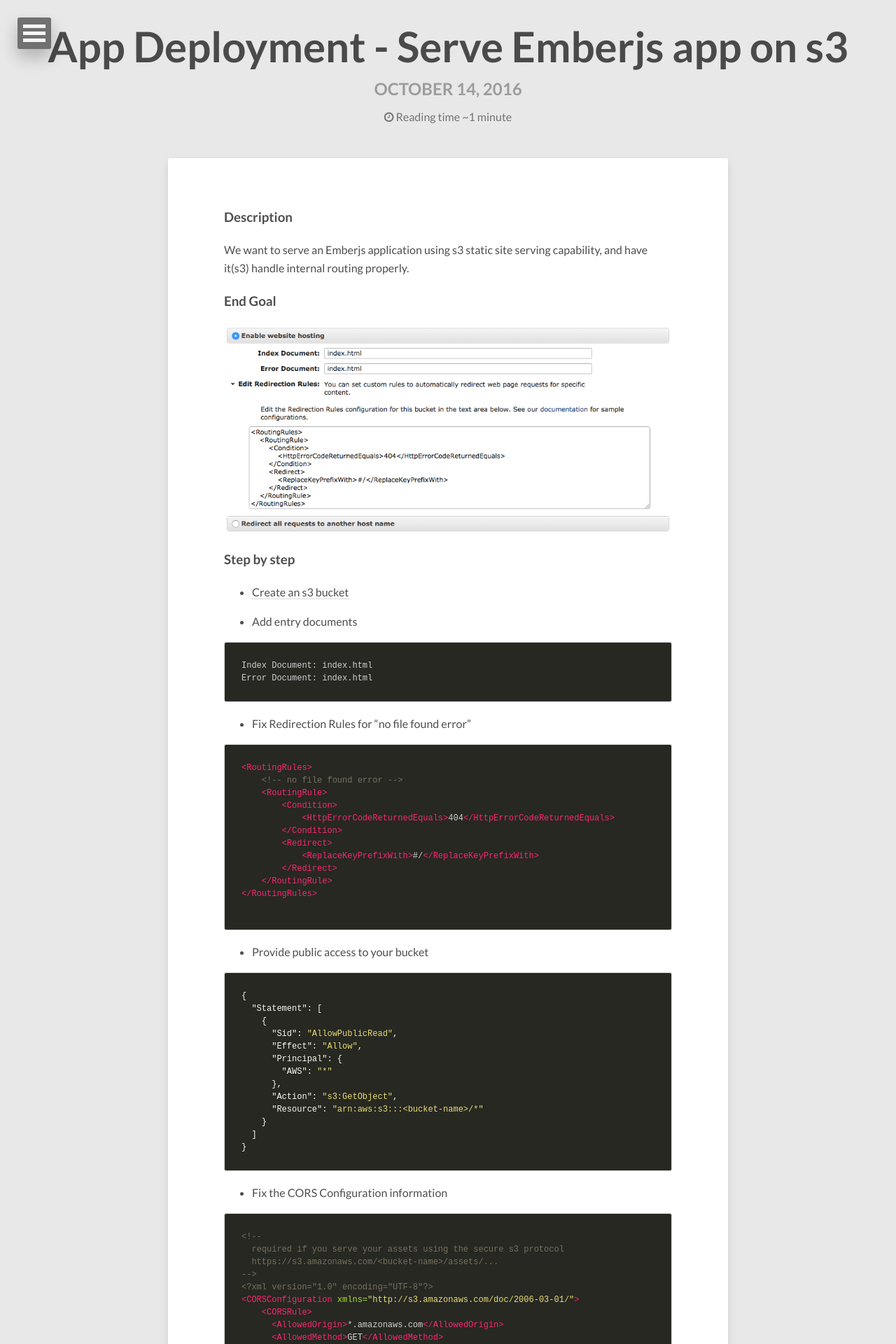
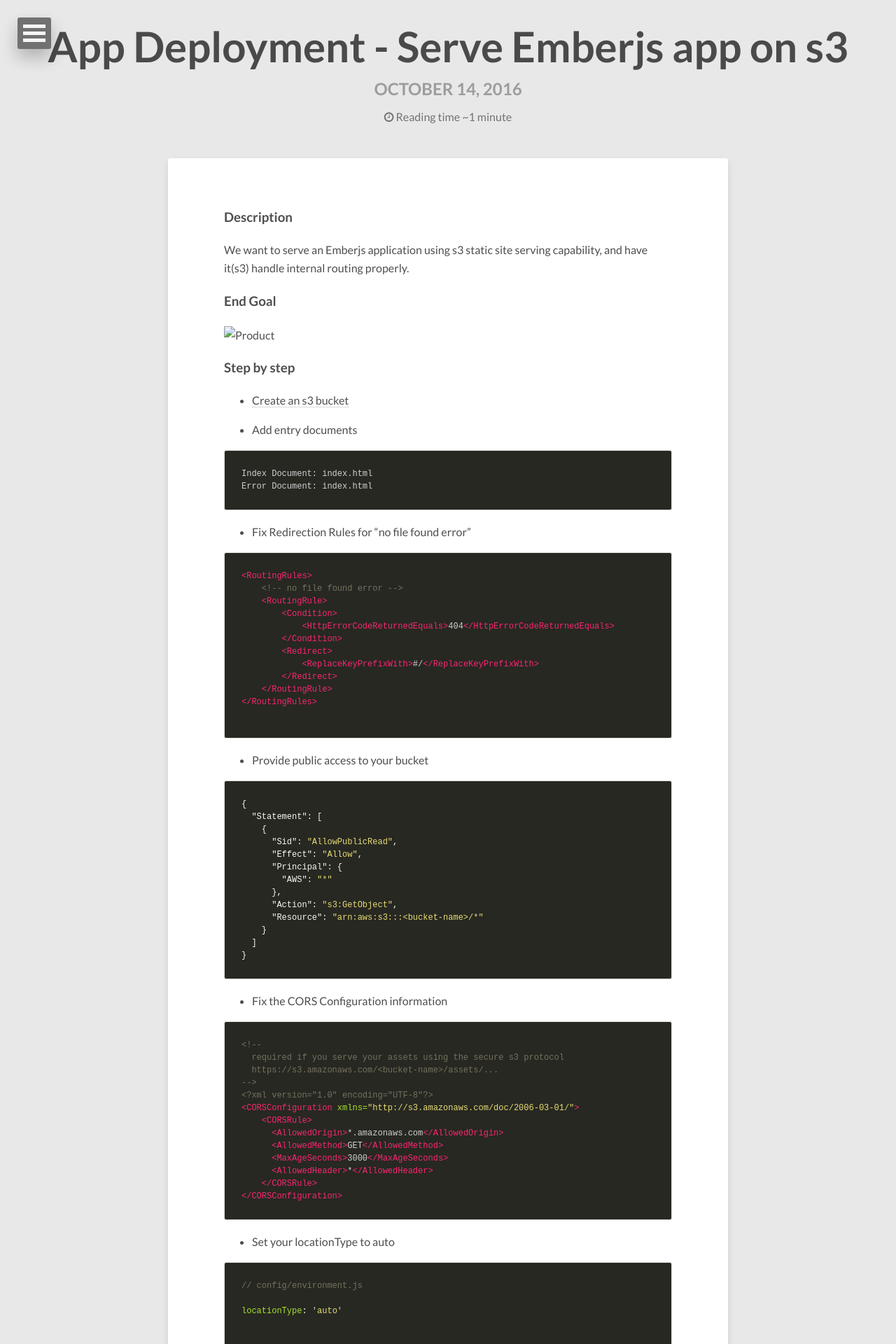
Before and after one commit to marcellin-me/blog, a Jekyll site: the page built from _posts/2016-10-14-app-deployment-server-app-s3.md, in a window 1280 px wide. Shown: the top 1920 px of the page at 70% size. Built offline with Jekyll 4.4.1, drawn with Linux system fonts in a browser that asks for light colours; nearby versions of some CDN libraries; comment, search, counter and statistics services are not loaded.

Commit message:
use relative path

```diff
--- a/_posts/2016-10-14-app-deployment-server-app-s3.md
+++ b/_posts/2016-10-14-app-deployment-server-app-s3.md
@@ -11,7 +11,7 @@
 
 ### End Goal
 
-![Product](/images/s3-static-site-config.png)
+![Product](images/s3-static-site-config.png)
 
 ### Step by step
 
--- a/deployment-files/_config.yml
+++ b/deployment-files/_config.yml
@@ -5,7 +5,7 @@
 words_per_minute: 200
 # Your site's domain goes here (eg: https://mmistakes.github.io, http://yourdomain.com, etc)
 # When testing locally leave blank or use http://localhost:4000
-url: '/blog/'
+url: '/blog'
 
 # Owner/author information
 owner:
```
